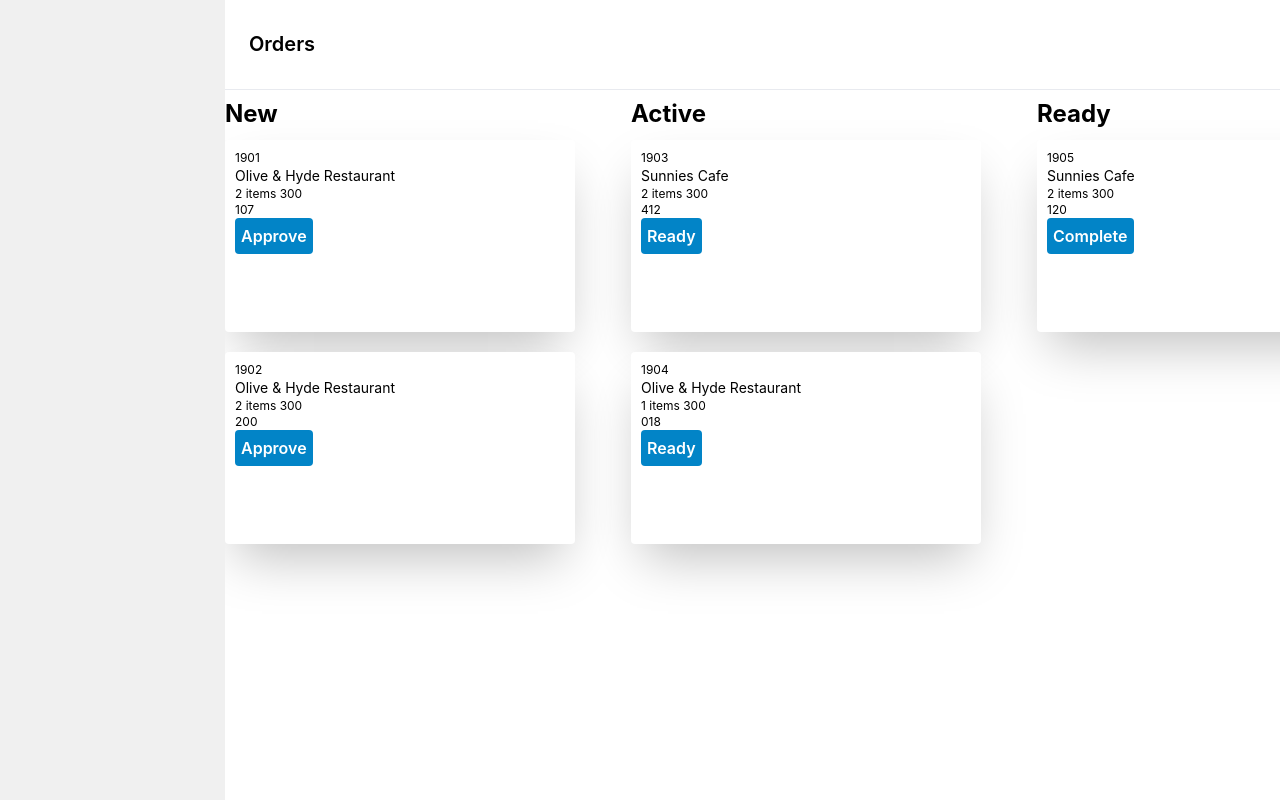
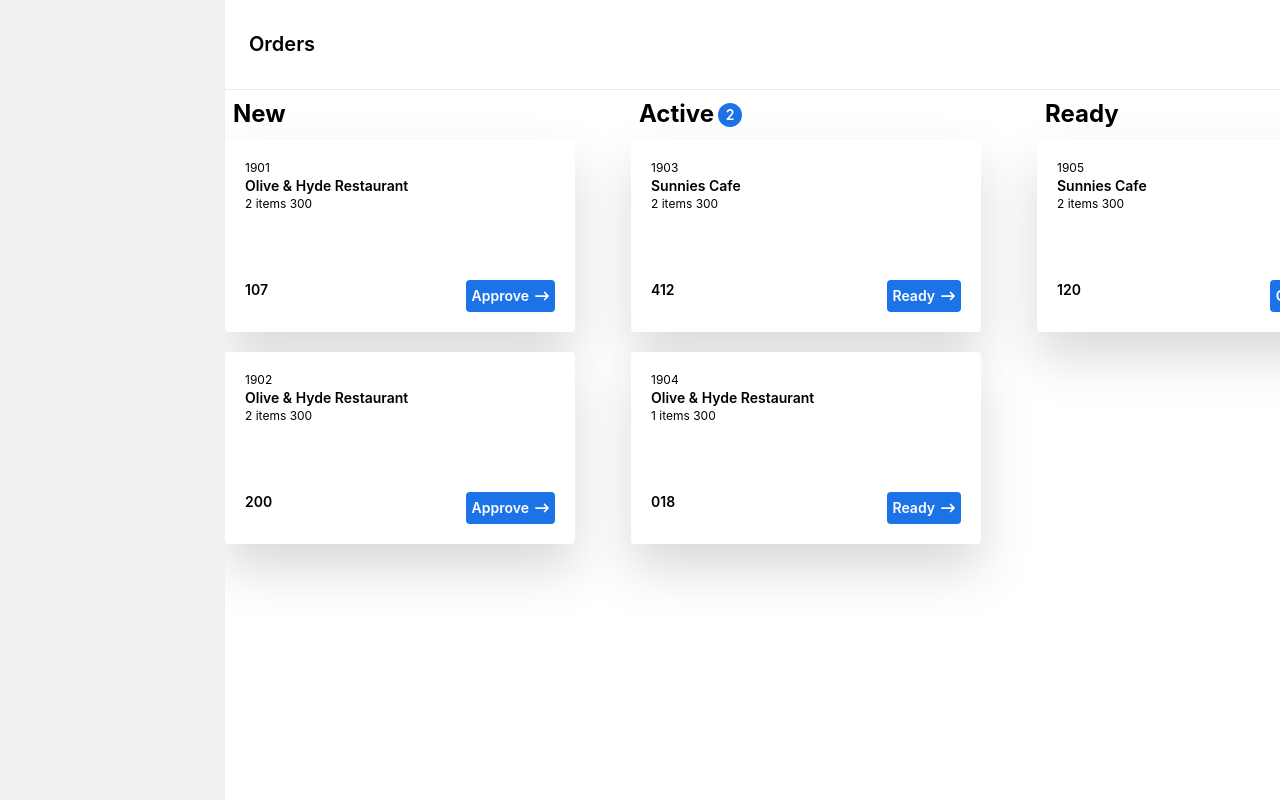
Before and after one commit to MMuntha/frontend-test, a React (Create React App) app: page / in a window 1280 px wide. Built offline with nearby package versions, Linux system fonts and the light colour scheme; a web font is replaced by a local one.

Commit message:
minor styling changes

```diff
--- a/package.json
+++ b/package.json
@@ -7,6 +7,7 @@
     "@types/react-dom": "^18.0.5",
     "react": "^18.2.0",
     "react-dom": "^18.2.0",
+    "react-icons": "^5.3.0",
     "react-scripts": "5.0.1",
     "typescript": "^4.7.4"
   },
--- a/src/components/atoms/button/index.tsx
+++ b/src/components/atoms/button/index.tsx
@@ -1,3 +1,5 @@
+import { FaArrowRightLong } from "react-icons/fa6";
+
 interface IPrimaryButton {
   text: string;
   onClick: () => void;
@@ -6,9 +8,12 @@
   return (
     <button
       onClick={onClick}
-      className="bg-sky-600 p-1.5 rounded text-[white] font-semibold	"
+      className="bg-[#1B73E7] p-1.5 rounded text-[white] text-sm font-semibold w-auto flex flex-row gap-x-1.5 items-center "
     >
       {text}
+      <span>
+        <FaArrowRightLong />
+      </span>
     </button>
   );
 };
--- /dev/null
+++ b/src/components/atoms/count-badge/index.tsx
@@ -0,0 +1,15 @@
+interface ICountBadge {
+  count: number;
+  bgColor: string;
+}
+const CountBadge = ({ count, bgColor }: ICountBadge) => {
+  return (
+    <div
+      className={`flex justify-center items-center text-white rounded-full p-2 bg-[${bgColor}] w-6 h-6 mt-[-8px]`}
+    >
+      <span className="text-sm font-semibold">{count}</span>
+    </div>
+  );
+};
+
+export { CountBadge };
--- a/src/components/atoms/index.ts
+++ b/src/components/atoms/index.ts
@@ -1 +1,2 @@
 export { PrimaryButton } from "./button/index";
+export { CountBadge } from "./count-badge";
--- a/src/components/molecules/order-card/index.tsx
+++ b/src/components/molecules/order-card/index.tsx
@@ -32,12 +32,14 @@
     }
   };
   return (
-    <div className="bg-white w-[350px] h-48 p-2.5 rounded shadow-2xl mb-[20px]">
-      <p className="text-xs">{id}</p>
-      <p className="text-sm">{name} </p>
-      <p className="text-xs">{`${numberOfItems} items 300`}</p>
+    <div className="flex flex-col justify-between bg-white w-[350px] h-48 p-5 rounded drop-shadow-2xl mb-[20px]">
       <div>
-        <p className="text-xs">{location}</p>
+        <p className="text-xs">{id}</p>
+        <p className="text-sm font-semibold">{name} </p>
+        <p className="text-xs">{`${numberOfItems} items 300`}</p>
+      </div>
+      <div className="w-full flex flex-row justify-between">
+        <p className="text-sm font-semibold">{location}</p>
         <PrimaryButton text={getButtonText(status)} onClick={onClick} />
       </div>
     </div>
--- a/src/components/orders-board.component.tsx
+++ b/src/components/orders-board.component.tsx
@@ -1,5 +1,5 @@
 import React from "react";
-import { PrimaryButton } from "./atoms";
+import { CountBadge } from "./atoms";
 import { OrderCard } from "./molecules";
 import data from "../data/orders.json";
 import { useState, useEffect } from "react";
@@ -74,7 +74,10 @@
   return (
     <div className="flex justify-around items-start space-x-14 pt-2">
       <div>
-        <h1 className="text-2xl font-bold mb-[10px]">New</h1>
+        <div className="flex flex-row items-center gap-x-1 pl-2">
+          <h1 className="text-2xl font-bold mb-[10px]">New</h1>
+          <CountBadge count={newOrders.length} bgColor="red" />
+        </div>
         {newOrders &&
           newOrders.map((order) => (
             <OrderCard
@@ -89,7 +92,10 @@
           ))}
       </div>
       <div>
-        <h1 className="text-2xl font-bold mb-[10px]">Active </h1>
+        <div className="flex flex-row items-center gap-x-1 pl-2 ">
+          <h1 className="text-2xl font-bold mb-[10px]">Active </h1>
+          <CountBadge count={activeOrders.length} bgColor="#1B73E7" />
+        </div>
         {activeOrders &&
           activeOrders.map((order) => (
             <OrderCard
@@ -104,7 +110,9 @@
           ))}
       </div>
       <div>
-        <h1 className="text-2xl font-bold mb-[10px]">Ready</h1>
+        <div className="flex flex-row items-center gap-x-1 pl-2">
+          <h1 className="text-2xl font-bold mb-[10px]">Ready</h1>
+        </div>
         {readyOrders &&
           readyOrders.map((order) => (
             <OrderCard
```
Also changed, not shown: 1 other file (tests, documents, lock files or other folders).
